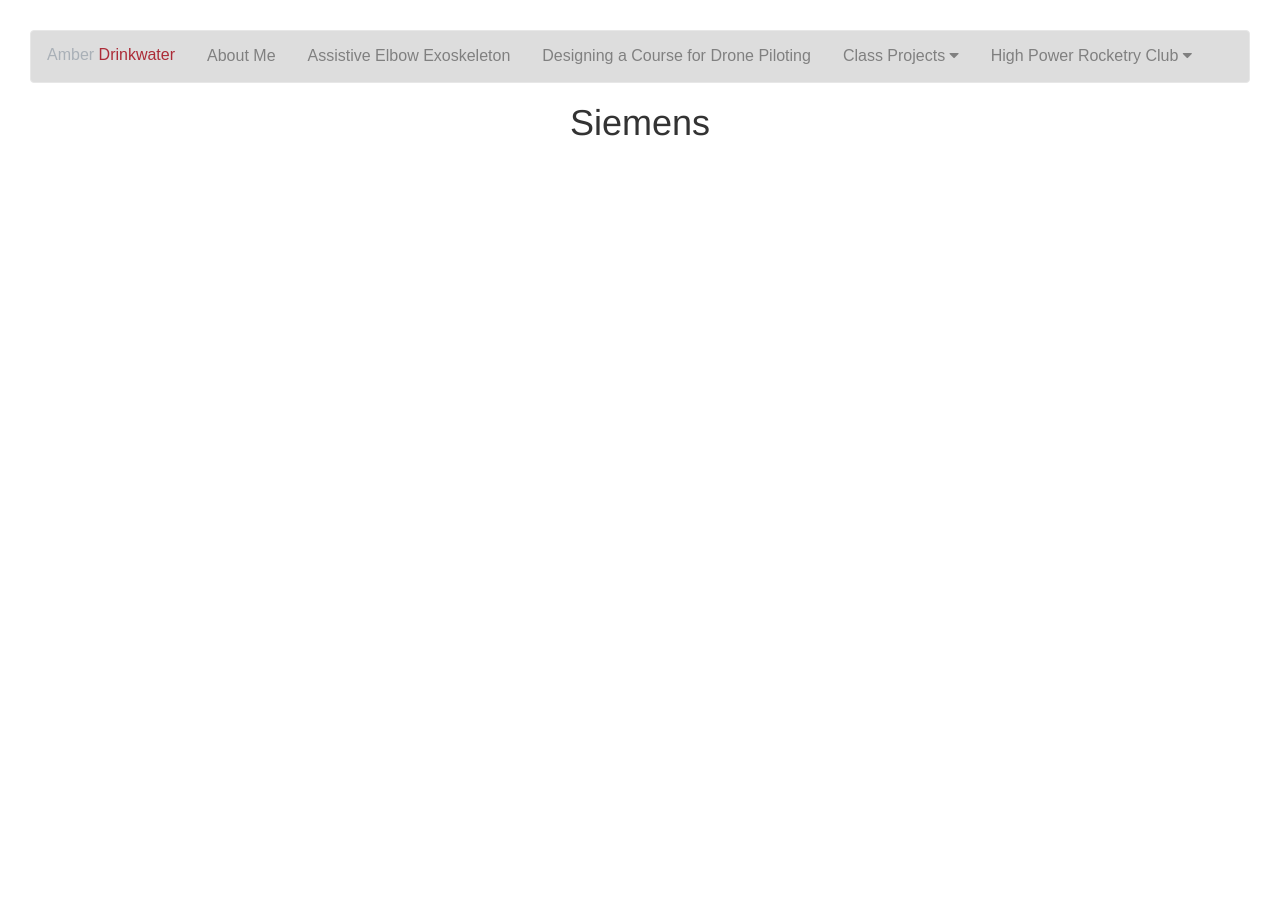
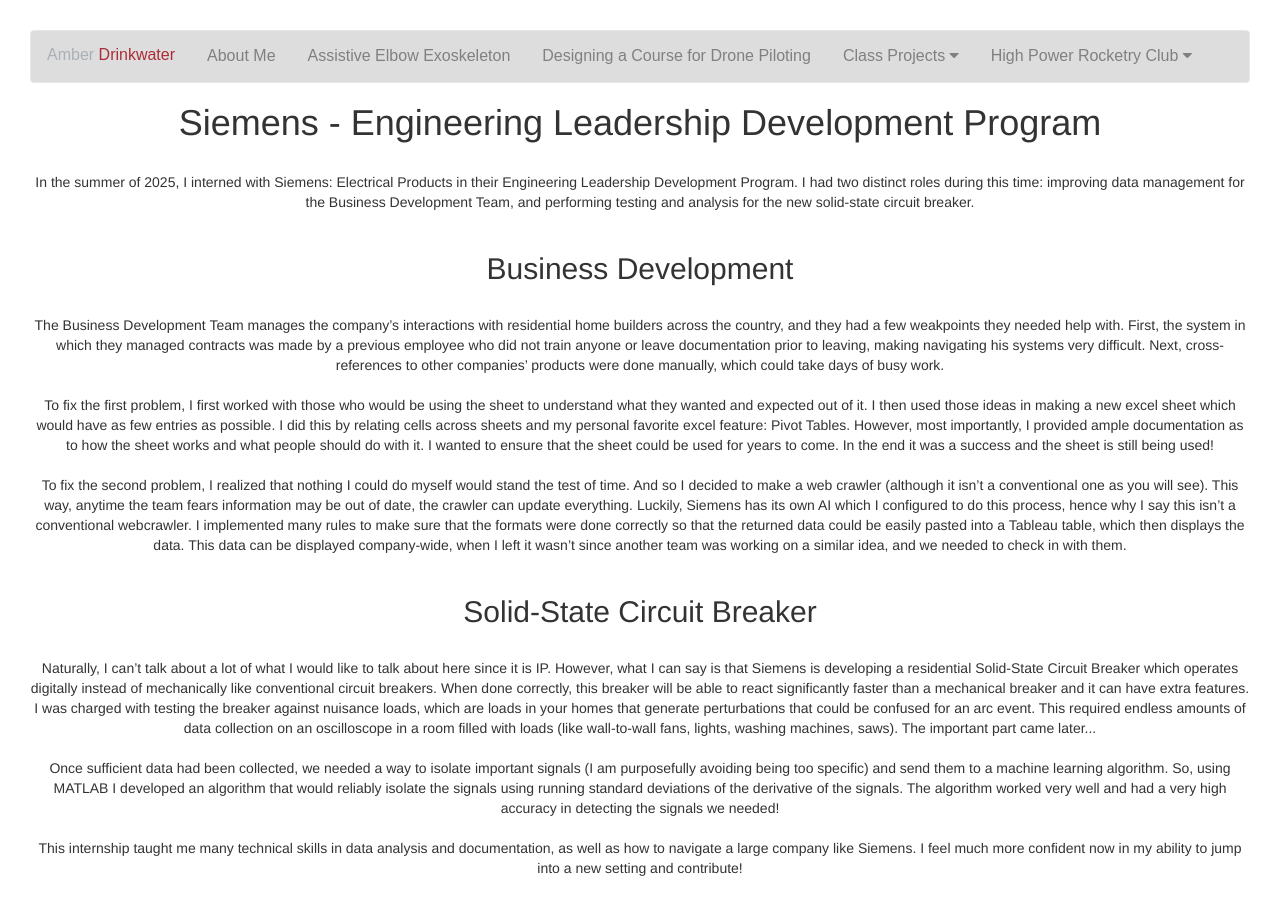
Before and after one commit to AmberDrinkwater49/PortfolioWebsite, a Flask app: page /Siemens in a window 1280 px wide. Before the commit the page ends 136 px from the top, so only its background shows below. Run offline with Flask 3, Linux system fonts and the light colour scheme; some libraries are stand-ins or nearby versions.

Commit message:
Added Siemens blurb

```diff
--- a/app/View/templates/Siemens.html
+++ b/app/View/templates/Siemens.html
@@ -1,5 +1,23 @@
 {% extends "base.html" %} {% block content %}
 
-<h1>Siemens</h1>
+<h1>Siemens - Engineering Leadership Development Program</h1>
+<br>
+In the summer of 2025, I interned with Siemens: Electrical Products in their Engineering Leadership Development Program. I had two distinct roles during this time: improving data management for the Business Development Team, and performing testing and analysis for the new solid-state circuit breaker.
+<br><br>
+<h2>Business Development</h2>
+<br>
+The Business Development Team manages the company’s interactions with residential home builders across the country, and they had a few weakpoints they needed help with. First, the system in which they managed contracts was made by a previous employee who did not train anyone or leave documentation prior to leaving, making navigating his systems very difficult. Next, cross-references to other companies’ products were done manually, which could take days of busy work.
+<br><br>
+To fix the first problem, I first worked with those who would be using the sheet to understand what they wanted and expected out of it. I then used those ideas in making a new excel sheet which would have as few entries as possible. I did this by relating cells across sheets and my personal favorite excel feature: Pivot Tables. However, most importantly, I provided ample documentation as to how the sheet works and what people should do with it. I wanted to ensure that the sheet could be used for years to come. In the end it was a success and the sheet is still being used!
+<br><br>
+To fix the second problem, I realized that nothing I could do myself would stand the test of time. And so I decided to make a web crawler (although it isn’t a conventional one as you will see). This way, anytime the team fears information may be out of date, the crawler can update everything. Luckily, Siemens has its own AI which I configured to do this process, hence why I say this isn’t a conventional webcrawler. I implemented many rules to make sure that the formats were done correctly so that the returned data could be easily pasted into a Tableau table, which then displays the data. This data can be displayed company-wide, when I left it wasn’t since another team was working on a similar idea, and we needed to check in with them.
+<br><br>
+<h2>Solid-State Circuit Breaker</h2>
+<br>
+Naturally, I can’t talk about a lot of what I would like to talk about here since it is IP. However, what I can say is that Siemens is developing a residential Solid-State Circuit Breaker which operates digitally instead of mechanically like conventional circuit breakers. When done correctly, this breaker will be able to react significantly faster than a mechanical breaker and it can have extra features. I was charged with testing the breaker against nuisance loads, which are loads in your homes that generate perturbations that could be confused for an arc event. This required endless amounts of data collection on an oscilloscope in a room filled with loads (like wall-to-wall fans, lights, washing machines, saws). The important part came later...
+<br><br>
+Once sufficient data had been collected, we needed a way to isolate important signals (I am purposefully avoiding being too specific) and send them to a machine learning algorithm.  So, using MATLAB I developed an algorithm that would reliably isolate the signals using running standard deviations of the derivative of the signals. The algorithm worked very well and had a very high accuracy in detecting the signals we needed!
+<br><br>
+This internship taught me many technical skills in data analysis and documentation, as well as how to navigate a large company like Siemens. I feel much more confident now in my ability to jump into a new setting and contribute!
 
 {% endblock %}
```
